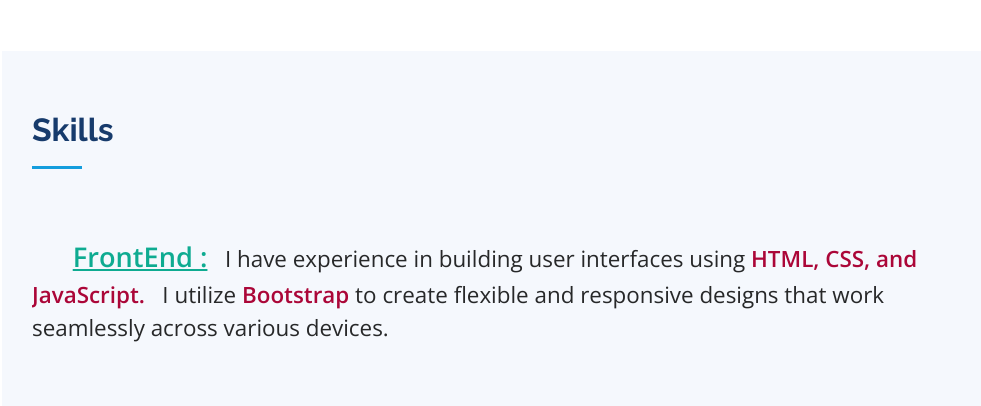
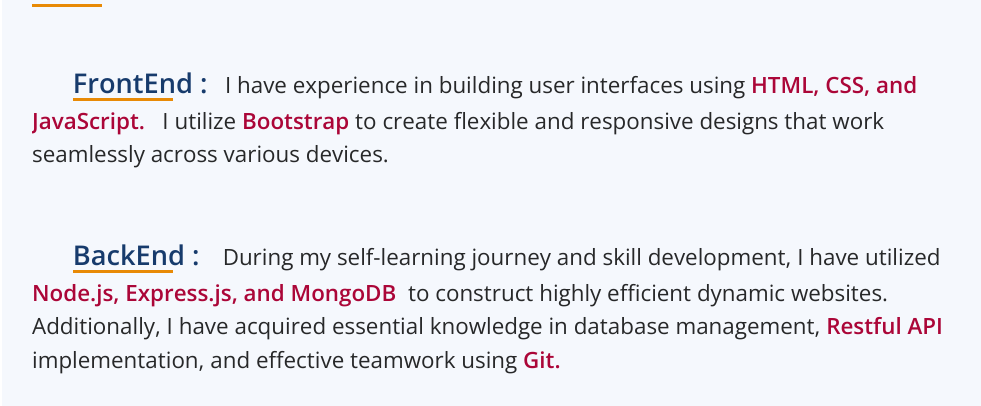
Before and after one commit to Thuyetle1993/myPortfolio, a plain HTML site: page index.html in a window 1280 px wide. Shown: the part 1386-1792 px from the top of the page, without its empty margins (298-1279 px from the left). Drawn offline with nearby package versions, Linux system fonts and the light colour scheme.

Commit message:
Edit Skill parts

```diff
--- a/assets/css/style.css
+++ b/assets/css/style.css
@@ -324,7 +324,7 @@ h6 {
 # Sections General
 --------------------------------------------------------------*/
 section {
-    padding: 60px 0;
+    padding: 20px 0;
     overflow: hidden;
 }
 
@@ -333,25 +333,29 @@ section {
 }
 
 .section-title {
-    padding-bottom: 30px;
+    padding-bottom: 20px;
 }
 
 .section-title h2 {
     font-size: 32px;
     font-weight: bold;
-    margin-bottom: 20px;
-    padding-bottom: 20px;
+    margin-top: 10px;
+    /* margin-bottom: 20px; */
+    /* padding-bottom: 20px; */
     position: relative;
     color: #173b6c;
+}
+.skills-content {
+    padding-bottom: 30px;
 }
 
 .section-title h2::after {
     content: "";
     position: absolute;
     display: block;
-    width: 50px;
+    width: 70px;
     height: 3px;
-    background: #149ddd;
+    background: #e88a06;
     bottom: 0;
     left: 0;
 }
--- a/index.html
+++ b/index.html
@@ -51,10 +51,21 @@
                 color: rgb(171, 6, 56) !important;
             }
             .highlight-1 {
-                color: rgb(14,   171, 145) !important;
+                position: relative;
+                color: #173b6c!important;
                 font-size: 1.7rem;
                 font-weight: 600;
-                text-decoration: underline;
+            }
+
+            .highlight-1::after {
+                content: "";
+                position: absolute;
+                display: block;
+                width: 100px;
+                height: 3px;
+                background: #e88a06;
+                bottom: 0;
+                left: 0;
             }
             .highlight-2 {
                 color: rgb(14, 171, 145) !important;
@@ -256,8 +267,6 @@
                         <h2>Skills</h2>
                         <div class="para-block">
                             <pre class="paragraph">       <span class="highlight-1">FrontEnd :</span>   I have experience in building user interfaces using <span class="highlight">HTML, CSS, and JavaScript.</span>   I utilize <span class="highlight">Bootstrap</span> to create flexible and responsive designs that work seamlessly across various devices.</pre>
-                        </div>
-                        <div class="para-block">
                             <pre class="paragraph">       <span class="highlight-1">BackEnd :</span>    During my self-learning journey and skill development, I have utilized <span class="highlight">Node.js, Express.js, and MongoDB</span>  to construct highly efficient dynamic websites. Additionally, I have acquired essential knowledge in database management, <span class="highlight">Restful API</span> implementation, and effective teamwork using <span class="highlight">Git.</span></pre>
                         </div>
                     </div>
```
Also changed, not shown: vidu.html (+1 -0 lines), vidu.js (added, +12 -0 lines).
